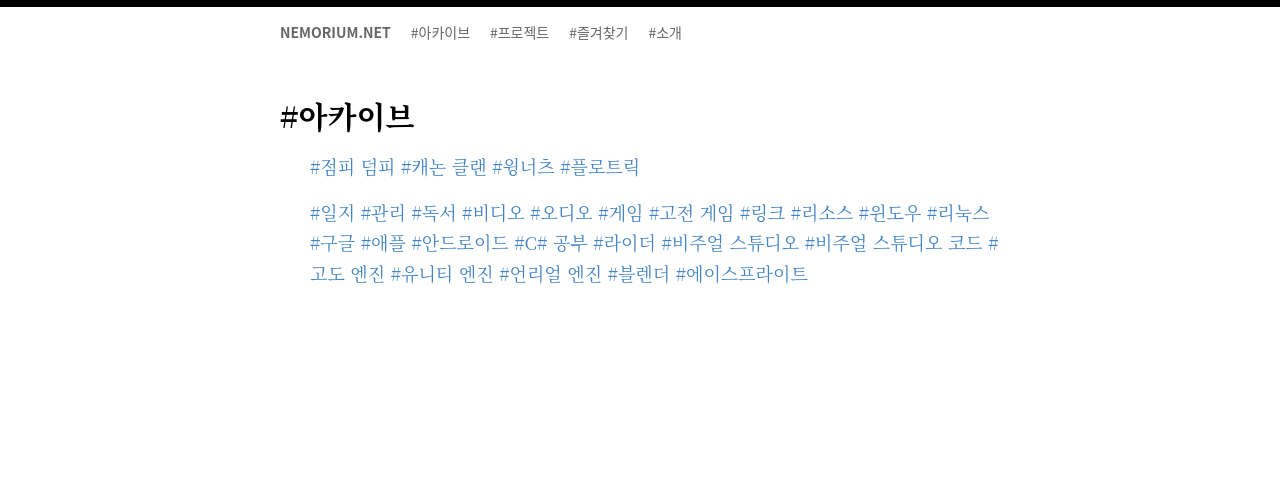
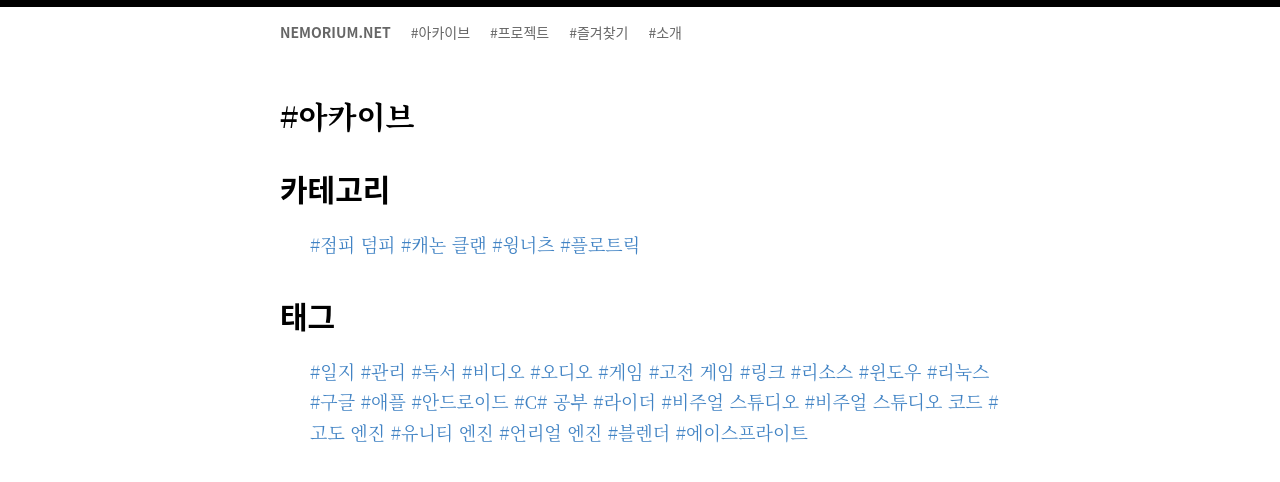
Before and after one commit to oxmhpark/oxmhpark, a Jekyll site: the page built from archives.md, in a window 1280 px wide. Shown: the top 482 px of the page. Built offline with Jekyll 4.4.1, drawn with Linux system fonts in a browser that asks for light colours; comment, search, counter and statistics services are not loaded.

Commit message:
아카이브 스타일시트 수정

```diff
--- a/_layouts/archives-terms.html
+++ b/_layouts/archives-terms.html
@@ -6,6 +6,7 @@ layout: default
 
 <div class="archives archive-type-terms">
   {% if site.data.categories %}
+  <h1>카테고리</h1>
   <ul class="list-categories">
     {% for category in site.data.categories %}
     {% assign slug = category[0] %}
@@ -16,6 +17,7 @@ layout: default
   </ul>
   {% endif %}
   {% if site.data.tags %}
+  <h1>태그</h1>
   <ul class="list-tags">
     {% for tag in site.data.tags %}
     {% assign slug = tag[0] %}
--- a/_sass/_theme.archives.scss
+++ b/_sass/_theme.archives.scss
@@ -13,6 +13,8 @@
     {
       list-style-type: none;
       display: inline;
+      word-wrap: normal;
+      word-break: keep-all;
     }
   }
 }
```
